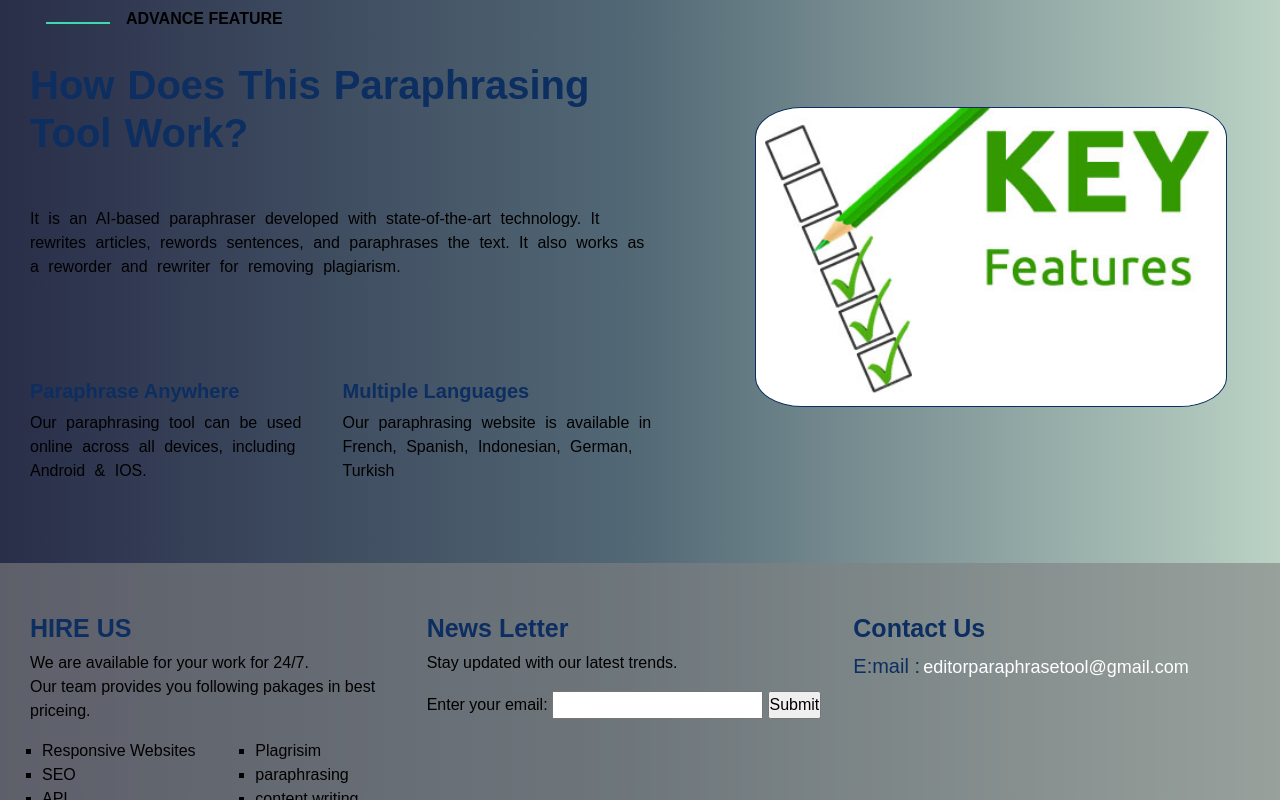
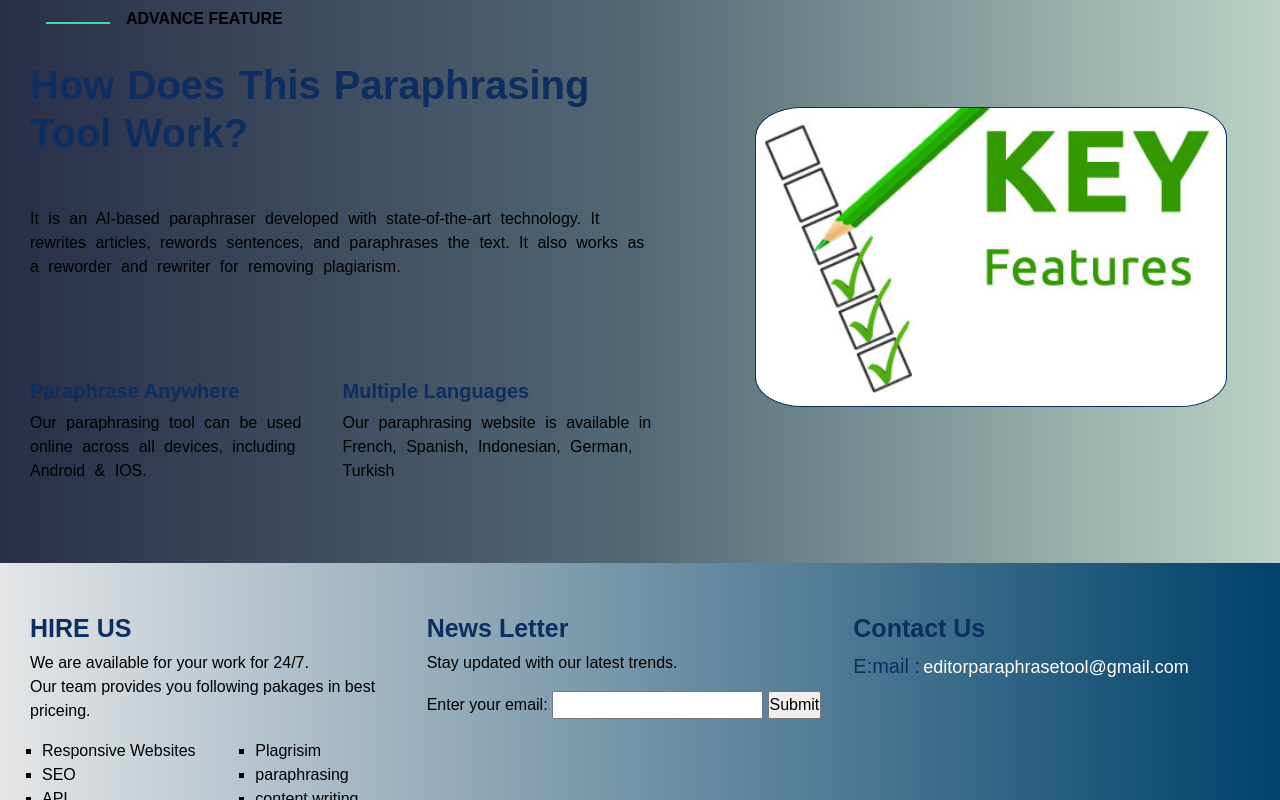
Before and after one commit to UmerAliShah/paraphrase-tool.github.io, a plain HTML site: page index.html in a window 1280 px wide. Shown: the part 2000-2800 px from the top of the page. Drawn offline with nearby package versions, Linux system fonts and the light colour scheme.

Commit message:
few placeholder changing

```diff
--- a/index.html
+++ b/index.html
@@ -32,12 +32,9 @@
             </nav>
         </div>
         <div class="main-area d-flex">
-            <div contenteditable="true" class=" mx-3 " id="text-area-orignal">
+            <div contenteditable="true" class=" mx-3 " id="text-area-orignal" >
                 <div contenteditable="false" class="orignal-text mt-5">orignal text</div>
 
-                <div class="text-starter">
-                    Paste text here
-                </div>
             </div>
 
             <div contenteditable="false" class=" mx-3 " id="text-area-new">
--- a/style sheet/stylesheet.css
+++ b/style sheet/stylesheet.css
@@ -420,10 +420,9 @@ input[type='radio']:checked:after {
 
 
 .footer-bg{
-    background-color: rgba(128, 128, 128,0.6);
-    width: 100% !important;
-    background-size: cover;
-    background-position: center;
+    background: #00416A;  /* fallback for old browsers */
+    background: -webkit-linear-gradient(to right, #E4E5E6, #00416A);  /* Chrome 10-25, Safari 5.1-6 */
+    background: linear-gradient(to right, #E4E5E6, #00416A); /* W3C, IE 10+/ Edge, Firefox 16+, Chrome 26+, Opera 12+, Safari 7+ */
     --bs-gutter-x: 0rem !important;
     height: 100% !important;
 }
```
